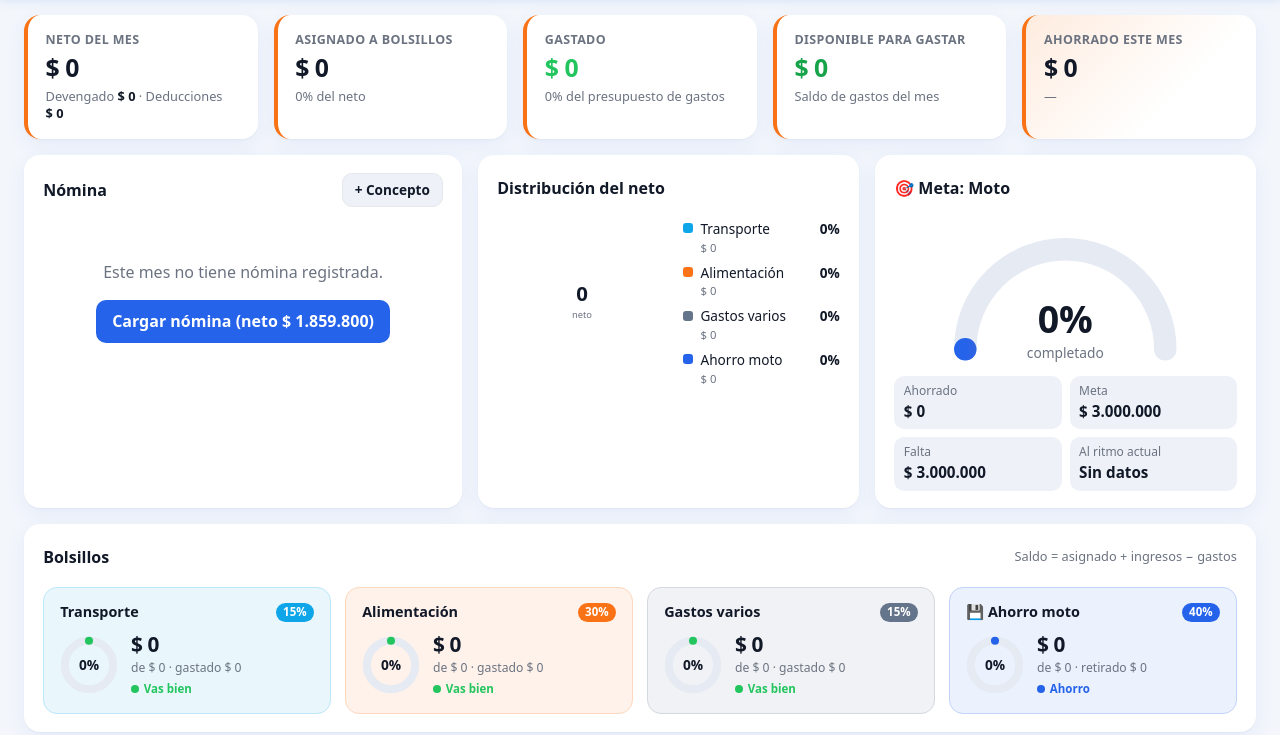
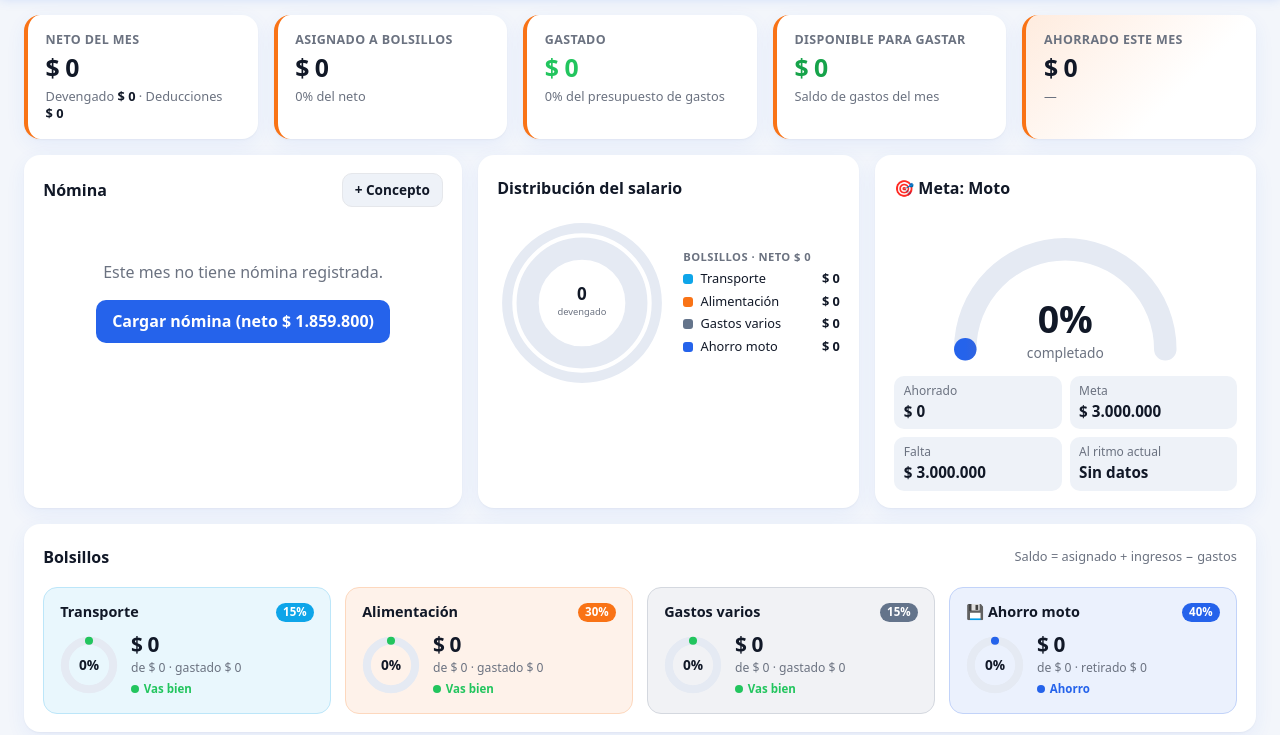
Before and after one commit to Miguediaz811/miscuentas, a plain HTML site: page index.html in a window 1280 px wide. Shown: the part 65-800 px from the top of the page. Drawn offline with Linux system fonts and the light colour scheme.

Commit message:
Distribución del salario con devengados y deducciones

```diff
--- a/app.js
+++ b/app.js
@@ -19,6 +19,11 @@
 
   const NOMBRES_MES = ['enero', 'febrero', 'marzo', 'abril', 'mayo', 'junio', 'julio',
     'agosto', 'septiembre', 'octubre', 'noviembre', 'diciembre'];
+
+  const TONOS_NOMINA = {
+    devengado: ['#1e3a8a', '#93c5fd', '#3b5bdb', '#c7d2fe'],
+    deduccion: ['#dc2626', '#f87171', '#b91c1c', '#fca5a5'],
+  };
 
   // Conceptos del desprendible de nómina (se usan para cargar meses nuevos)
   const NOMINA_INICIAL = [
@@ -136,7 +141,7 @@
     const t = totalesNomina(mes);
     const comp = (mes.conceptos || []).filter((c) => c.monto > 0);
     const totalComp = comp.reduce((s2, c) => s2 + c.monto, 0) || 1;
-    const tonos = { devengado: ['#2563eb', '#0ea5e9', '#60a5fa', '#bae6fd'], deduccion: ['#f97316', '#fb923c', '#fdba74', '#fed7aa'] };
+    const tonos = TONOS_NOMINA;
     const idx = { devengado: 0, deduccion: 0 };
     const segs = comp.map((c) => {
       const k = c.tipo === 'deduccion' ? 'deduccion' : 'devengado';
@@ -293,28 +298,54 @@
     }).join('');
   }
 
+  // Dos anillos: exterior = de dónde sale la plata (devengados);
+  // interior = a dónde va (deducciones, bolsillos y lo que queda sin asignar).
   function renderDistribucion() {
-    const neto = netoMes(leerMes(mesActual));
-    const partes = state.bolsillos.map((b) => ({ nombre: b.nombre, color: b.color, monto: asignadoDe(b, neto) }));
-    const libre = neto - partes.reduce((s, p) => s + p.monto, 0);
-    if (libre >= 1) partes.push({ nombre: 'Sin asignar', color: '#9ca3af', monto: libre });
-    const total = partes.reduce((s, p) => s + p.monto, 0) || 1;
-    partes.forEach((p) => { p.pct = neto ? Math.round((p.monto / neto) * 1000) / 10 : 0; });
-    let off = 0;
-    const arcos = partes.map((p) => {
-      const len = (p.monto / total) * 100;
-      const seg = `<circle cx="100" cy="100" r="72" fill="none" stroke="${escapar(p.color)}" stroke-width="28"
-        pathLength="100" stroke-dasharray="${Math.max(0, len - 0.8)} ${100 - Math.max(0, len - 0.8)}" stroke-dashoffset="${-off}"
-        transform="rotate(-90 100 100)"><title>${escapar(p.nombre)}: ${p.pct}%</title></circle>`;
-      off += len;
-      return seg;
-    }).join('');
-    $('chartDistribucion').innerHTML = `${arcos}
-      <text x="100" y="98" text-anchor="middle" font-size="24" font-weight="800" class="svg-txt">${fmtCorto(neto)}</text>
-      <text x="100" y="118" text-anchor="middle" class="eje">neto</text>`;
-    $('leyendaDistribucion').innerHTML = partes.map((p) => `
-      <li><i style="background:${escapar(p.color)}"></i><span>${escapar(p.nombre)}</span><b>${p.pct}%</b>
-      <small>${fmt(p.monto)}</small></li>`).join('');
+    const mes = leerMes(mesActual);
+    const t = totalesNomina(mes);
+    const conceptos = (Array.isArray(mes.conceptos) ? mes.conceptos : [{ nombre: 'Salario', tipo: 'devengado', monto: mes.salario || 0 }])
+      .filter((c) => c.monto > 0);
+    const idx = { devengado: 0, deduccion: 0 };
+    const tono = (tipo) => TONOS_NOMINA[tipo][idx[tipo]++ % 4];
+
+    const devengados = conceptos.filter((c) => c.tipo !== 'deduccion')
+      .map((c) => ({ nombre: c.nombre || 'Devengado', monto: c.monto, color: tono('devengado') }));
+    const deducciones = conceptos.filter((c) => c.tipo === 'deduccion')
+      .map((c) => ({ nombre: c.nombre || 'Deducción', monto: c.monto, color: tono('deduccion') }));
+    const bolsillos = state.bolsillos.map((b) => ({ nombre: b.nombre, color: b.color, monto: asignadoDe(b, t.neto) }));
+    const libre = t.neto - bolsillos.reduce((s2, p) => s2 + p.monto, 0);
+    const destino = [...deducciones, ...bolsillos];
+    if (libre >= 1) destino.push({ nombre: 'Sin asignar', color: '#9ca3af', monto: libre });
+
+    const anilloSvg = (partes, r, grosor) => {
+      const total = partes.reduce((s2, p) => s2 + p.monto, 0);
+      if (!total) return `<circle cx="100" cy="100" r="${r}" fill="none" class="svg-track" stroke-width="${grosor}"/>`;
+      let off = 0;
+      return partes.map((p) => {
+        const len = (p.monto / total) * 100;
+        const vis = Math.max(0, len - (partes.length > 1 ? 0.6 : 0));
+        const seg = `<circle cx="100" cy="100" r="${r}" fill="none" stroke="${escapar(p.color)}" stroke-width="${grosor}"
+          pathLength="100" stroke-dasharray="${vis} ${100 - vis}" stroke-dashoffset="${-off}"
+          transform="rotate(-90 100 100)"><title>${escapar(p.nombre)}: ${fmt(p.monto)}</title></circle>`;
+        off += len;
+        return seg;
+      }).join('');
+    };
+
+    $('chartDistribucion').innerHTML = `
+      ${anilloSvg(devengados, 88, 12)}
+      ${anilloSvg(destino, 64, 26)}
+      <text x="100" y="97" text-anchor="middle" font-size="20" font-weight="800" class="svg-txt">${fmtCorto(t.devengado)}</text>
+      <text x="100" y="114" text-anchor="middle" class="eje">devengado</text>`;
+
+    const pctNeto = (m) => (t.neto ? ` <small>${Math.round((m / t.neto) * 1000) / 10}%</small>` : '');
+    const fila = (p, signo, extra = '') => `<li><i style="background:${escapar(p.color)}"></i><span>${escapar(p.nombre)}${extra}</span><b>${signo}${fmt(p.monto)}</b></li>`;
+    const grupo = (titulo, items) => (items ? `<li class="leyenda-grupo">${titulo}</li>${items}` : '');
+    $('leyendaDistribucion').innerHTML =
+      grupo('Devengados · anillo externo', devengados.map((p) => fila(p, '+')).join('')) +
+      grupo('Deducciones', deducciones.map((p) => fila(p, '−')).join('')) +
+      grupo(`Bolsillos · neto ${fmt(t.neto)}`, bolsillos.map((p) => fila(p, '', pctNeto(p.monto))).join('') +
+        (libre >= 1 ? fila({ nombre: 'Sin asignar', color: '#9ca3af', monto: libre }, '', pctNeto(libre)) : ''));
   }
 
   function renderBarrasBolsillos() {
--- a/index.html
+++ b/index.html
@@ -5,7 +5,7 @@
   <meta name="viewport" content="width=device-width, initial-scale=1.0">
   <title>Mis Cuentas · Dashboard</title>
   <meta name="theme-color" content="#1e40af">
-  <link rel="stylesheet" href="styles.css?v=5">
+  <link rel="stylesheet" href="styles.css?v=7">
   <script>try{var t=localStorage.getItem("mis-cuentas-tema");document.documentElement.dataset.theme=t||(matchMedia("(prefers-color-scheme: dark)").matches?"dark":"light")}catch(e){}</script>
 </head>
 <body>
@@ -42,9 +42,9 @@
       </article>
 
       <article class="card">
-        <div class="card-head"><h2>Distribución del neto</h2></div>
+        <div class="card-head"><h2>Distribución del salario</h2></div>
         <div class="donut-wrap">
-          <svg id="chartDistribucion" viewBox="0 0 200 200" role="img" aria-label="Distribución del neto por bolsillo"></svg>
+          <svg id="chartDistribucion" viewBox="0 0 200 200" role="img" aria-label="Devengados, deducciones y bolsillos"></svg>
           <ul id="leyendaDistribucion" class="leyenda"></ul>
         </div>
       </article>
@@ -151,6 +151,6 @@
   </main>
 
   <div id="toast" class="toast" role="status" aria-live="polite"></div>
-  <script src="app.js?v=5"></script>
+  <script src="app.js?v=7"></script>
 </body>
 </html>
--- a/styles.css
+++ b/styles.css
@@ -281,3 +281,11 @@ svg text { font-family: inherit; }
 .leyenda-semaforo { display: flex; gap: .9rem; font-size: .78rem; color: var(--suave); }
 .leyenda-semaforo span { display: inline-flex; align-items: center; gap: .3rem; }
 .leyenda-semaforo i { width: 9px; height: 9px; border-radius: 50%; }
+
+/* ---------- Leyenda agrupada de la distribución ---------- */
+#leyendaDistribucion { gap: .3rem; font-size: .8rem; max-height: 300px; overflow-y: auto; }
+#leyendaDistribucion li { grid-template-columns: auto 1fr auto; }
+#leyendaDistribucion li span small { color: var(--suave); margin-left: .25rem; grid-column: auto; }
+#leyendaDistribucion b { font-weight: 600; white-space: nowrap; }
+.leyenda-grupo { display: block !important; font-size: .7rem; font-weight: 700; text-transform: uppercase; letter-spacing: .04em; color: var(--suave); margin-top: .45rem; }
+.leyenda-grupo:first-child { margin-top: 0; }
```
